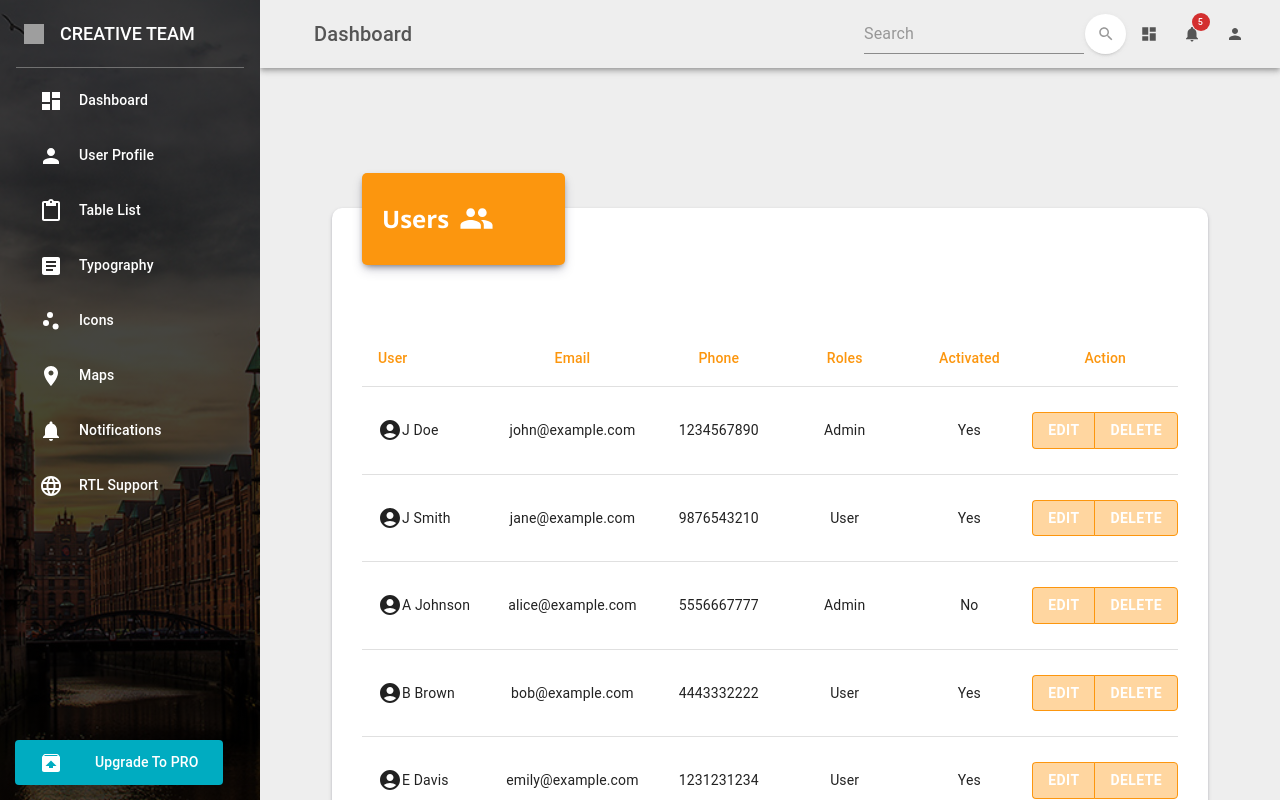
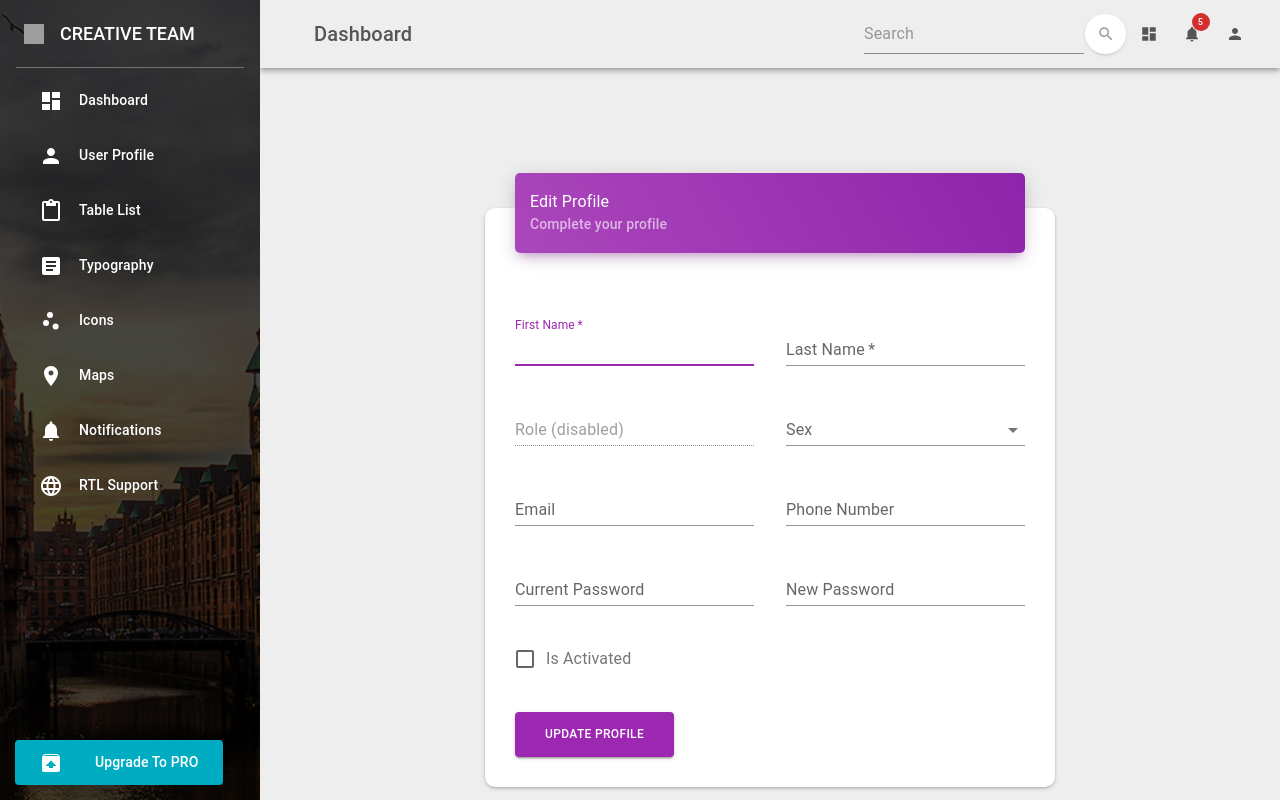
Before and after one commit to Robert-gut/admin_panel, a React (Vite) app: page /admin in a window 1280 px wide. Shown: the top 800 px of the page. Built offline with nearby package versions, Linux system fonts and the light colour scheme; grey boxes are pictures that could not be loaded.

Commit message:
added 'Edit Profile' page & bug fixed (header, footer)

```diff
--- a/package.json
+++ b/package.json
@@ -17,6 +17,7 @@
     "formik": "^2.4.5",
     "react": "^18.2.0",
     "react-dom": "^18.2.0",
+    "react-hook-form": "^7.51.2",
     "react-router-dom": "^6.22.3",
     "yup": "^1.4.0"
   },
--- a/src/components/Header/Header.tsx
+++ b/src/components/Header/Header.tsx
@@ -155,7 +155,7 @@ export default function Header() {
   )
 
   return (
-    <Box sx={{ flexGrow: 1 }}>
+    <Box>
       <AppBar position="static" sx={{ backgroundColor: '#eee', color: '#555', padding: '2px 0' }}>
         <Toolbar>
           <ButtonBase sx={{ borderRadius: '3px' }}>
--- a/src/components/Sidebar/Sidebar.tsx
+++ b/src/components/Sidebar/Sidebar.tsx
@@ -48,7 +48,7 @@ const FireNav = styled(List)<{ component?: React.ElementType }>({
 
 export default function Sidebar() {
    return (
-      <Box sx={{ flexGrow: 1, position: 'fixed', width: '260px' }}>
+      <Box sx={{ position: 'fixed', width: '260px' }}>
          <Paper
             elevation={0}
             sx={{
--- a/src/layouts/Admin/Admin.tsx
+++ b/src/layouts/Admin/Admin.tsx
@@ -3,6 +3,7 @@ import Sidebar from "../../components/Sidebar/Sidebar";
 import Header from "../../components/Header/Header";
 import Footer from '../../components/Footer/Footer'
 import { AllUsers } from "../../pages/all-users/allUsers";
+import EditProfile from "../../pages/EditProfile/EditProfile";
 
 
 function Admin() {
@@ -14,8 +15,10 @@ function Admin() {
             </Grid>
             <Grid item xs sx={{ display: 'flex', flexDirection: 'column' }}>
                <Header />
-               <AllUsers />
-
+               <Box sx={{ flexGrow: 1, overflowY: 'auto' }}>
+                  {/* <AllUsers /> */}
+                  <EditProfile />
+               </Box>
                <Footer />
             </Grid>
          </Grid>
--- /dev/null
+++ b/src/pages/EditProfile/EditProfile.tsx
@@ -0,0 +1,174 @@
+import * as React from 'react'
+import { ColorBlock } from '../../components/ColorBlock/ColorBlock'
+import {
+    TextField, Button, Typography, Box, Checkbox, Grid,
+    FormControlLabel, Select, SelectChangeEvent, MenuItem,
+    FormControl, InputLabel
+} from '@mui/material'
+
+
+const label = { inputProps: { 'aria-label': 'Is Activated' } }
+
+export default function EditProfile() {
+    const [sex, setSex] = React.useState('')
+
+    const handleChange = (event: SelectChangeEvent) => {
+        setSex(event.target.value)
+    }
+
+    const styleBox = {
+        width: '50%',
+        margin: '70px auto'
+    }
+
+    const styleContainer = {
+        background: 'linear-gradient(60deg, #ab47bc, #8e24aa)',
+        boxShadow: '0 4px 20px 0 rgba(0, 0, 0,.14), 0 7px 10px -5px rgba(156, 39, 176,.4)',
+        display: 'flex',
+        alignItems: 'center',
+        padding: '15px'
+    }
+
+    return (
+        <ColorBlock yourStyleBox={styleBox} yourStyleContainer={styleContainer}
+            containerChild={
+                <Box>
+                    <Typography component='h4'>
+                        Edit Profile
+                    </Typography>
+                    <Typography variant='subtitle2' component='p' sx={{ color: 'rgba(255,255,255,.62)' }}>
+                        Complete your profile
+                    </Typography>
+                </Box>
+            }
+            boxChildren={
+                <form noValidate>
+                    <Grid container spacing={4}>
+                        <Grid item xs={12} sm={6}>
+                            <TextField
+                                id='first-name-input'
+                                name='first-name-input'
+                                label='First Name'
+                                variant='standard'
+                                color='secondary'
+                                autoComplete='fname'
+                                required
+                                fullWidth
+                                autoFocus />
+                        </Grid>
+                        <Grid item xs={12} sm={6}>
+                            <TextField
+                                id='last-name-input'
+                                name='last-name-input'
+                                label='Last Name'
+                                variant='standard'
+                                color='secondary'
+                                autoComplete='lname'
+                                required
+                                fullWidth />
+                        </Grid>
+                        <Grid item xs={12} sm={6} >
+                            <TextField
+                                id='role-input'
+                                name='role-input'
+                                defaultValue='Role (disabled)'
+                                variant='standard'
+                                autoComplete='role'
+                                disabled
+                                fullWidth
+                                sx={{ marginTop: '16px' }}
+                            />
+                        </Grid>
+                        <Grid item xs={12} sm={6}>
+                            <FormControl variant='standard' color='secondary' fullWidth>
+                                <InputLabel id='sex-select'>Sex</InputLabel>
+                                <Select
+                                    id='sex-input'
+                                    name='sex-input'
+                                    labelId='sex-label'
+                                    label='Sex'
+                                    autoComplete='sex'
+                                    value={sex}
+                                    onChange={handleChange}
+                                >
+                                    <MenuItem value=''>
+                                        <em>None</em>
+                                    </MenuItem>
+                                    <MenuItem value={'male'}>Male</MenuItem>
+                                    <MenuItem value={'female'}>Female</MenuItem>
+                                    <MenuItem value={'other'}>Other</MenuItem>
+                                </Select>
+                            </FormControl>
+                        </Grid>
+                        <Grid item xs={12} sm={6}>
+                            <TextField
+                                id='email-input'
+                                name='email-input'
+                                label='Email'
+                                autoComplete='email'
+                                variant='standard'
+                                color='secondary'
+                                fullWidth
+                            />
+                        </Grid>
+                        <Grid item xs={12} sm={6}>
+                            <TextField
+                                id='phone-number-input'
+                                name='phone-number-input'
+                                label='Phone Number'
+                                autoComplete='phoneNumber'
+                                variant='standard'
+                                color='secondary'
+                                fullWidth
+                            />
+                        </Grid>
+                        <Grid item xs={12} sm={6}>
+                            <TextField
+                                id='current-password-input'
+                                name='current-password-input'
+                                label='Current Password'
+                                type='password'
+                                autoComplete='current-password'
+                                variant='standard'
+                                color='secondary'
+                                fullWidth
+                            />
+                        </Grid>
+                        <Grid item xs={12} sm={6}>
+                            <TextField
+                                id='new-password-input'
+                                name='new-password-input'
+                                label='New Password'
+                                type='password'
+                                autoComplete='new-password'
+                                variant='standard'
+                                color='secondary'
+                                fullWidth
+                            />
+                        </Grid>
+                        <Grid item xs={12}>
+                            <FormControlLabel
+                                control={<Checkbox id='isActivated-checkbox' color='secondary' {...label} />}
+                                label={<Typography sx={{ color: '#767676' }}>Is Activated</Typography>}
+                            />
+                        </Grid>
+                        <Grid item xs={12}>
+                            <Button
+                                type='submit'
+                                variant='contained'
+                                color='secondary'
+                                sx={{
+                                    fontSize: '12px',
+                                    padding: '12px 30px',
+                                }}
+                            >
+                                Update Profile
+                            </Button>
+                        </Grid>
+                    </Grid>
+                </ form>
+            }
+        ></ColorBlock >
+
+    )
+}
```
Also changed, not shown: 1 other file (tests, documents, lock files or other folders).
